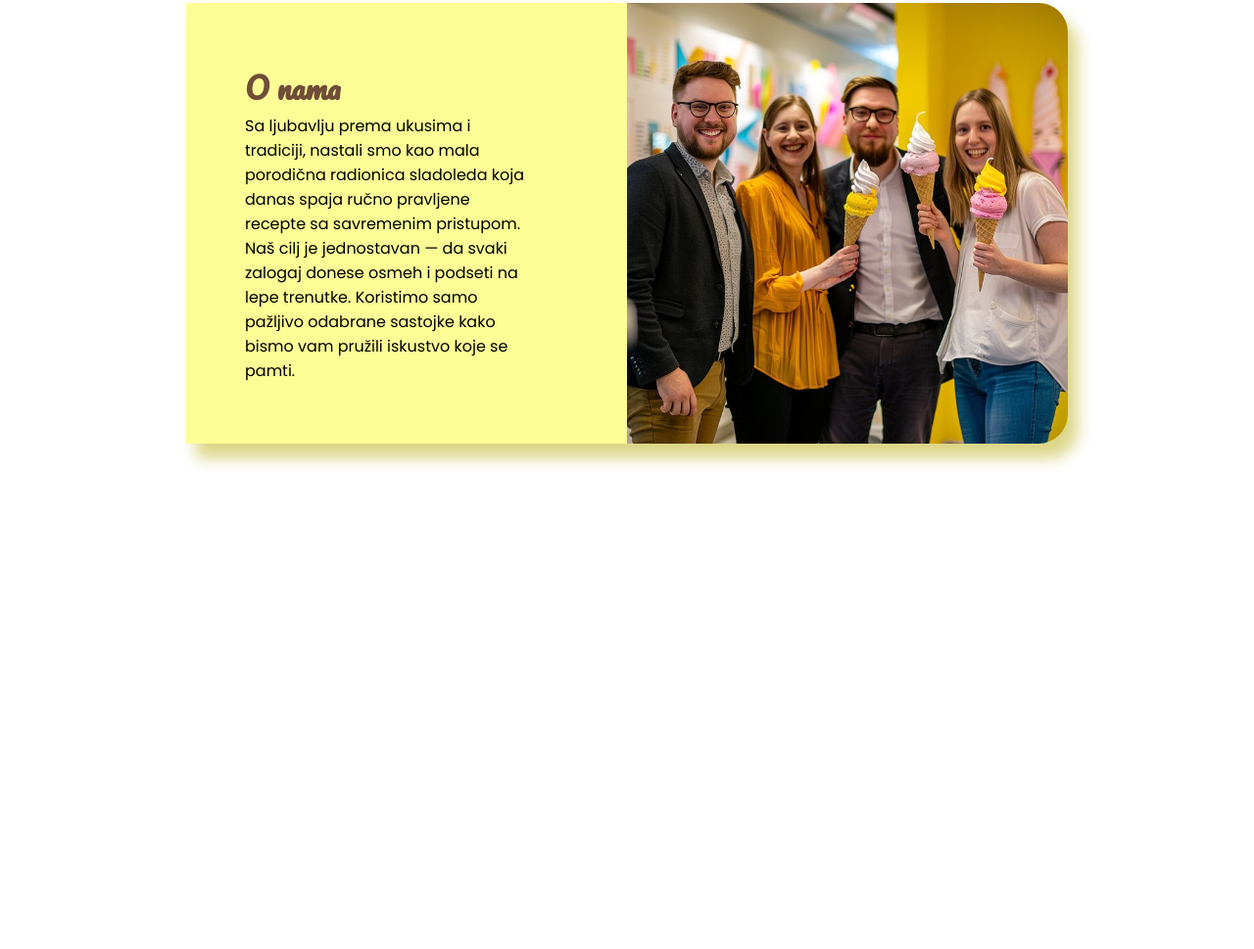
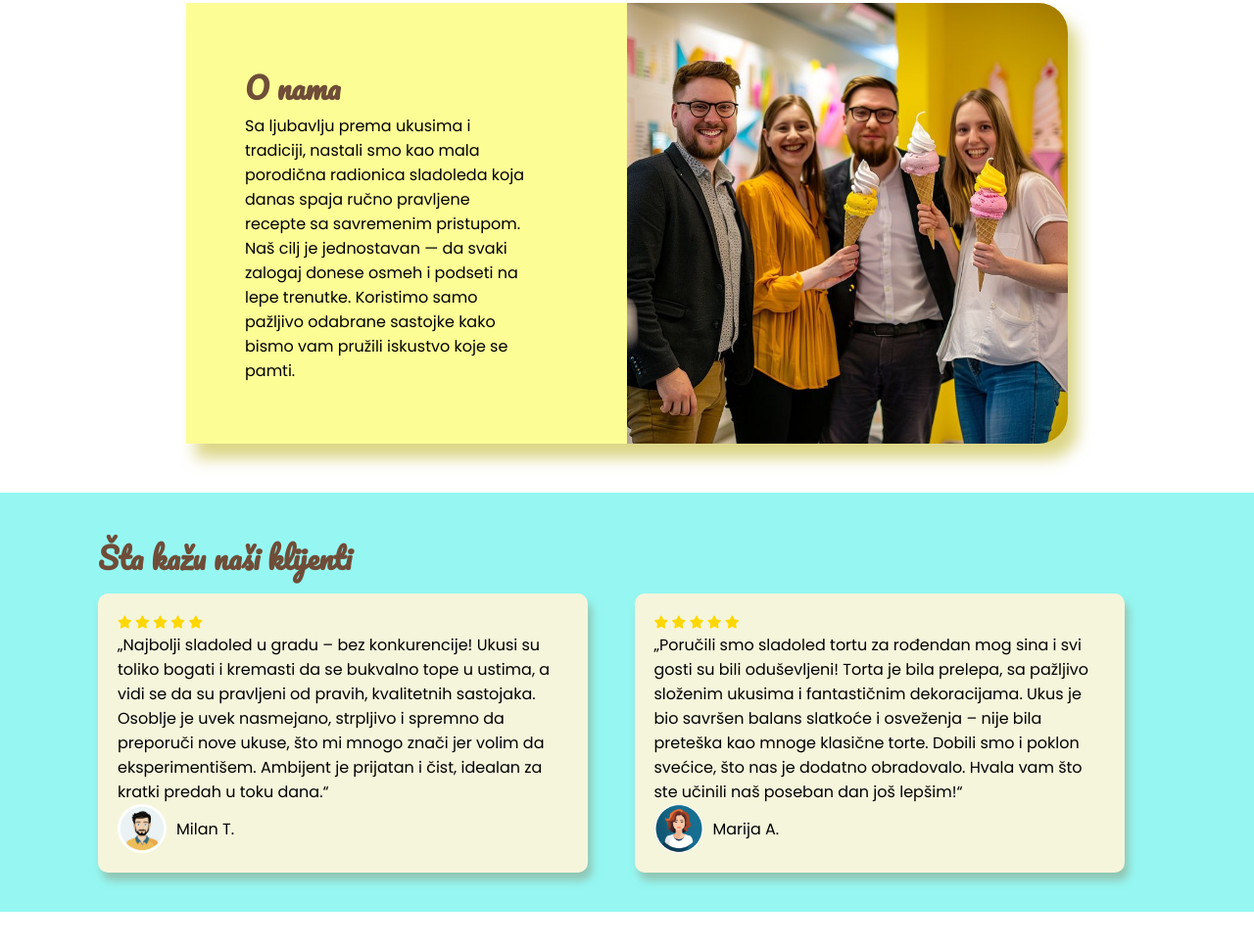
Before and after one commit to KaraicJ/html_css_js, a plain HTML site: page index.html in a window 1280 px wide. Shown: the part 1821-2790 px from the top of the page at 98% size. Before the commit the page ends 2324 px from the top, so only its background shows below. Drawn offline with Linux system fonts and the light colour scheme.

Commit message:
kreirana sekcija preporuke

```diff
--- a/css/style.css
+++ b/css/style.css
@@ -185,3 +185,79 @@ h2{
 }
 
 /* KRAJ O NAMA SEKCIJE */
+
+/* POCETAK PREPORUKE SEKCIJE */
+
+.preporuke-section{
+    background-color: rgba(150, 247, 242);
+    margin: 40px auto;
+    padding: 40px 100px;
+}
+
+.preporuke-grid{
+    display: grid;
+    grid-template-columns: 1fr 1fr;
+    gap: 15px;
+}
+
+.preporuka{
+    background-color: beige;
+    border-radius: 10px;
+    box-shadow: 4px 8px 8px rgb(139, 148, 116, 0.5);
+    padding: 20px;
+    margin-top: 10px;
+    width: 500px;
+    opacity: 0;
+    animation-fill-mode: forwards;
+}
+
+.preporuka:nth-child(1){
+    animation: slideInLeft 2s ease forwards;
+    animation-delay: 0.2s;
+}
+
+.preporuka:nth-child(2){
+    animation: slideInRight 2s ease forwards;
+    animation-delay: 0.6s;
+}
+
+@keyframes slideInLeft{
+    from{
+        opacity: 0;
+        transform: translateX(-100px);
+    }
+    to{
+        opacity: 1;
+        transform: translateX(0);
+    }
+}
+
+@keyframes slideInRight{
+    from{
+        opacity: 0;
+        transform: translateX(100px);
+    }
+    to{
+        opacity: 1;
+        transform: translateX(0);
+    }
+}
+
+.preporuka-footer img{
+    width: 50px;
+    height: 50px;
+    border-radius: 50%;
+}
+
+.preporuka-footer{
+    display: flex;
+    align-items: center;
+    gap: 10px;
+}
+
+.zvezdice{
+    font-size: small;
+    color: gold;
+}
+
+/* KRAJ PREPORUKE SEKCIJE */
--- a/index.html
+++ b/index.html
@@ -5,6 +5,7 @@
     <meta charset="UTF-8">
     <meta name="viewport" content="width=device-width, initial-scale=1.0">
     <title>Moja prodavnica sladoleda</title>
+    <script src="https://kit.fontawesome.com/959d54cf7c.js" crossorigin="anonymous"></script>
     <link rel="preconnect" href="https://fonts.googleapis.com">
     <link rel="preconnect" href="https://fonts.gstatic.com" crossorigin>
     <link href="https://fonts.googleapis.com/css2?family=Poppins:ital,wght@0,100;0,200;0,300;0,400;0,500;0,600;0,700;0,800;0,900;1,100;1,200;1,300;1,400;1,500;1,600;1,700;1,800;1,900&display=swap" rel="stylesheet">
@@ -87,6 +88,48 @@
 
     </section>
 
+    <section class="preporuke-section">
+
+        <h2>Šta kažu naši klijenti</h2>
+
+        <div class="preporuke-grid">
+
+        <div class="preporuka">
+            <div class="zvezdice">
+                <i class="fa-solid fa-star"></i>
+                <i class="fa-solid fa-star"></i>
+                <i class="fa-solid fa-star"></i>
+                <i class="fa-solid fa-star"></i>
+                <i class="fa-solid fa-star"></i>
+            </div>
+            <p>„Najbolji sladoled u gradu – bez konkurencije! Ukusi su toliko bogati i kremasti da se bukvalno tope u ustima, a vidi se da su pravljeni od pravih, kvalitetnih sastojaka. Osoblje je uvek nasmejano, strpljivo i spremno da preporuči nove ukuse, što mi mnogo znači jer volim da eksperimentišem. Ambijent je prijatan i čist, idealan za kratki predah u toku dana.“</p>
+
+                <div class="preporuka-footer">
+                    <img src="./images/milan.jpg" alt="Fotografija naseg klijenta">
+                    <p>Milan T.</p>
+                </div>
+        </div>
+
+        <div class="preporuka">
+            <div class="zvezdice">
+                <i class="fa-solid fa-star"></i>
+                <i class="fa-solid fa-star"></i>
+                <i class="fa-solid fa-star"></i>
+                <i class="fa-solid fa-star"></i>
+                <i class="fa-solid fa-star"></i>
+            </div>
+            <p>„Poručili smo sladoled tortu za rođendan mog sina i svi gosti su bili oduševljeni! Torta je bila prelepa, sa pažljivo složenim ukusima i fantastičnim dekoracijama. Ukus je bio savršen balans slatkoće i osveženja – nije bila preteška kao mnoge klasične torte. Dobili smo i poklon svećice, što nas je dodatno obradovalo. Hvala vam što ste učinili naš poseban dan još lepšim!“</p>
+
+                <div class="preporuka-footer">
+                    <img src="./images/marija.avif" alt="Fotografija naseg klijenta">
+                    <p>Marija A.</p>
+                </div>
+        </div>
+
+    </div>
+
+    </section>
+
 
 
 
```
Also changed, not shown: images/marija.avif (added), images/milan.jpg (added).
